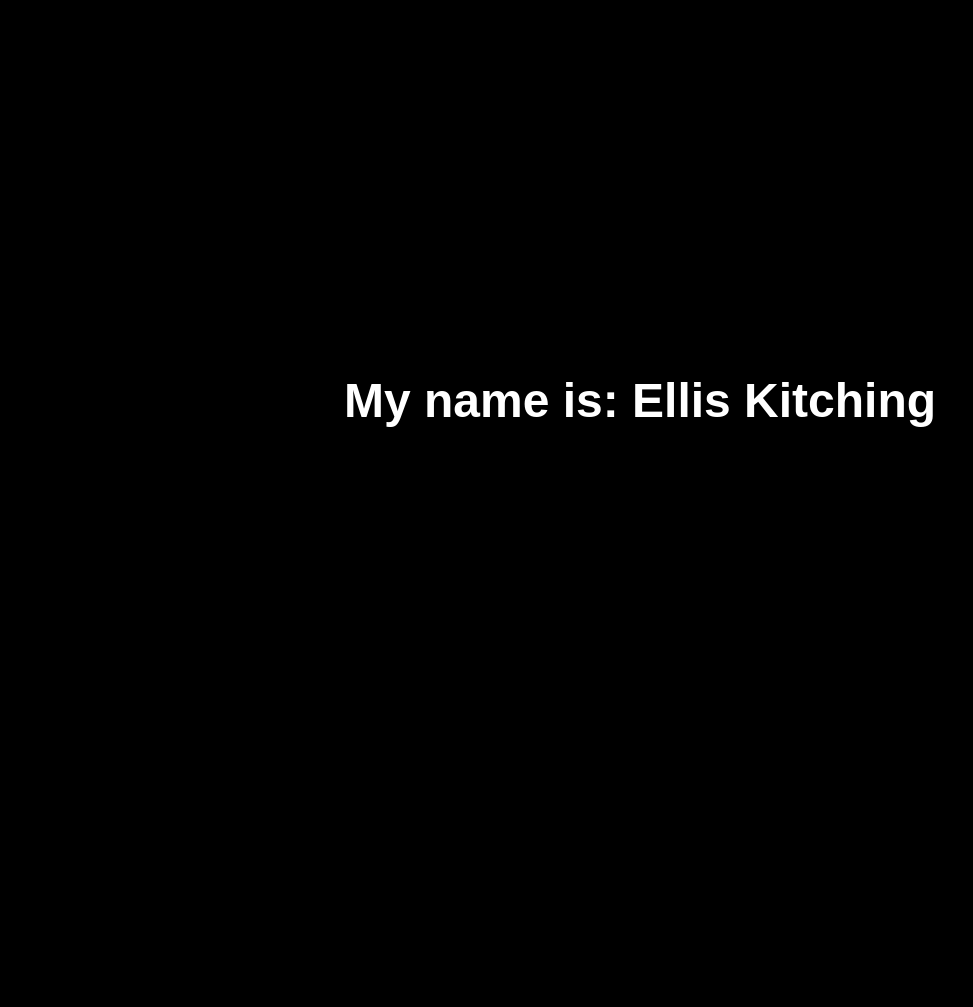
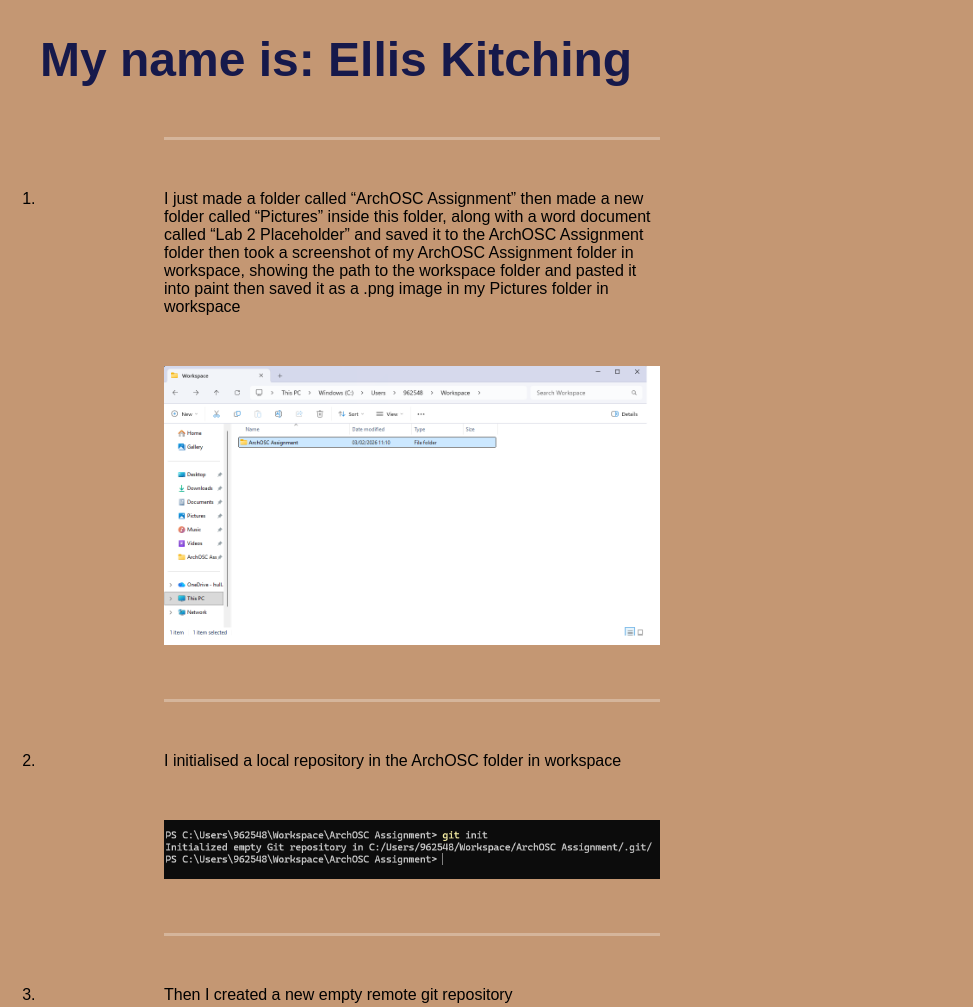
Before and after one commit to Ellis-Kitching/ARCHOSC-Assignment-EllisKitching, a plain HTML site: page index.html in a window 1280 px wide. Shown: the top 1007 px of the page, without its empty margins (0-973 px from the left). Before the commit the page ends 800 px from the top, so only its background shows below. Drawn offline with Linux system fonts and the light colour scheme.

Commit message:
Finished my website

```diff
--- a/index.html
+++ b/index.html
@@ -6,21 +6,56 @@
     <title>Centered Name</title>
     <style>
         body {
-            display: flex;
+
             justify-content: center;
             align-items: center;
-            height: 100vh;
-            margin: 0;
+            height: 40vh;
+            margin:0;
             font-family: Arial, sans-serif;
-            background-color: #000000;
+            background-color: #c49773;
         }
         h1 {
             font-size: 3rem;
-            color: #ffffff;
+            color: #16194b;
+        }
+        p{
+            border-top-style: solid;
+            border-color: rgba(255, 255, 255, 0.288);
+            padding-top: 50px;
+            margin-top: 50px;
+            margin-bottom: 50px;
+            margin-left:10%;
+            margin-right: 50%;
+        }
+        img{
+            width: 40%;
+            height:40%;
+            margin-left:10%
         }
     </style>
 </head>
 <body>
-    <h1>My name is: Ellis Kitching</h1>
+    <div>
+        <ol>
+            <h1>My name is: Ellis Kitching</h1>
+            <li><p>I just made a folder called “ArchOSC Assignment” then made a new folder called “Pictures” inside this folder, along with a word document called “Lab 2 Placeholder” and saved it to the ArchOSC Assignment folder then took  a screenshot of my ArchOSC Assignment folder in workspace, showing the path to the workspace folder and pasted it into paint then saved it as a .png image in my Pictures folder in workspace</p></li>
+            <img src="https://github.com/Ellis-Kitching/ARCHOSC-Assignment-EllisKitching/blob/main/Pictures/Folder%20Screenshot.png?raw=true">
+            <li><p>I initialised a local repository  in the ArchOSC folder in workspace</p></li>
+            <img src="https://github.com/Ellis-Kitching/ARCHOSC-Assignment-EllisKitching/blob/main/Pictures/git%20init%20command.png?raw=true">
+            <li><p>Then I created a new empty remote git repository</p></li>
+            <img src="https://github.com/Ellis-Kitching/ARCHOSC-Assignment-EllisKitching/blob/main/Pictures/Git%20repo.png?raw=true">
+            <li><p>I linked the local repo to the remote repo and set the main branch</p></li>
+            <img src="https://github.com/Ellis-Kitching/ARCHOSC-Assignment-EllisKitching/blob/main/Pictures/Push%20To%20GitHub.png?raw=true">
+            <li><p>Then I made a fresh website in HTML and saved it into the ArchOsC folder</p></li>
+            <img src="https://github.com/Ellis-Kitching/ARCHOSC-Assignment-EllisKitching/blob/main/Pictures/Website.png?raw=true">
+            <li><p>I updated the local repo by checking the status to see whats not in the repo but is in the folder, then adding everything to the repo, then checking the status again to see if everything was added. Then I committed my changes</p></li>
+            <img src="https://github.com/Ellis-Kitching/ARCHOSC-Assignment-EllisKitching/blob/main/Pictures/Connecting%20local%20repo%20to%20remote.png?raw=true">
+            <li><p>Afterwards, I pushed everything on the local repo onto GitHub on the main branch</p></li>
+            <img src="https://github.com/Ellis-Kitching/ARCHOSC-Assignment-EllisKitching/blob/main/Pictures/Updated%20Repository.png?raw=true">
+            <li><p>Then I made me remote repository public and added my main branch to a github-pages deployment so the website can be accessed online</p></li>
+            <img src="https://github.com/Ellis-Kitching/ARCHOSC-Assignment-EllisKitching/blob/main/Pictures/Pages.png?raw=true">
+        </ol>
+
+    </div>
 </body>
 </html>
```
